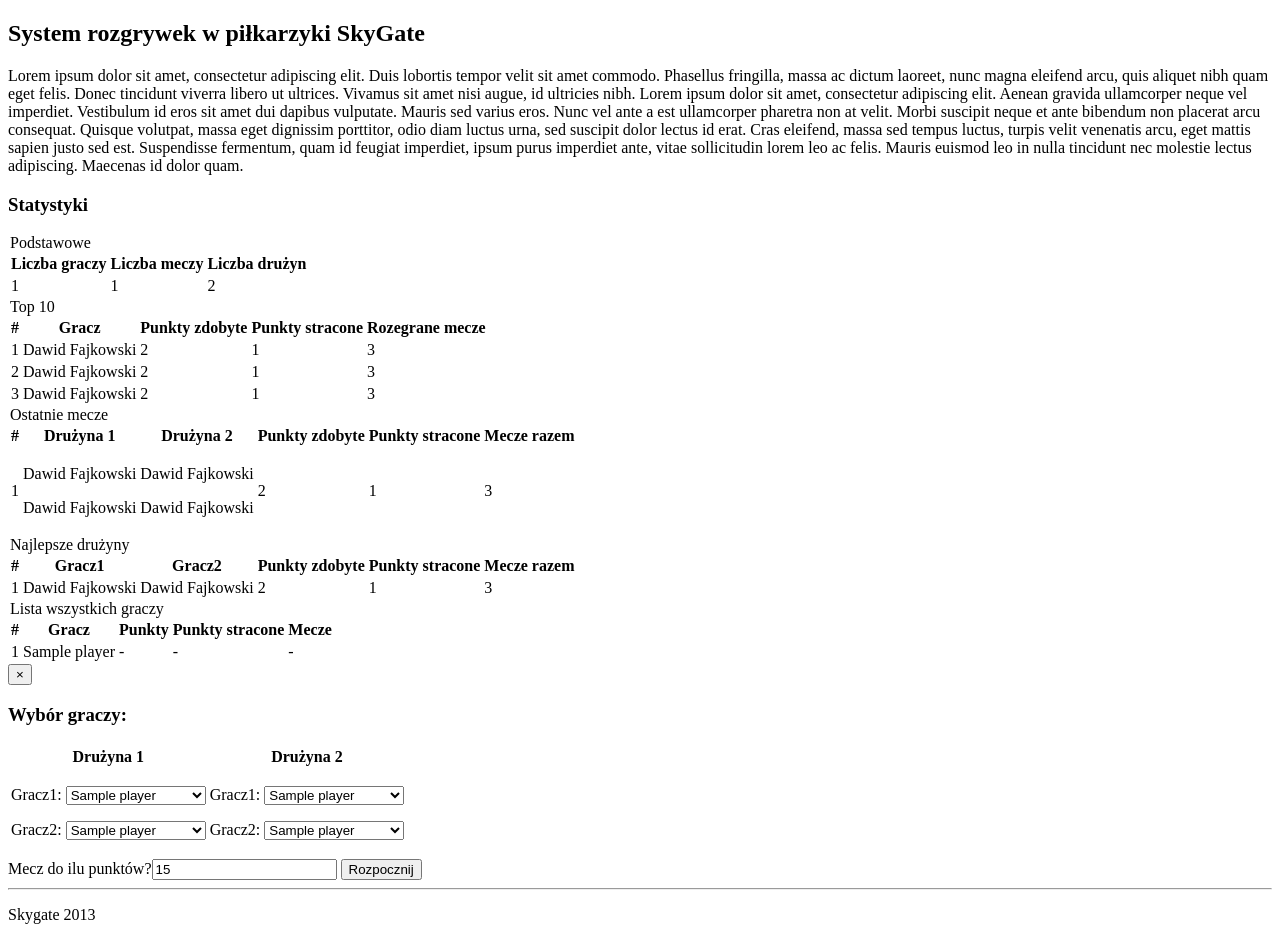
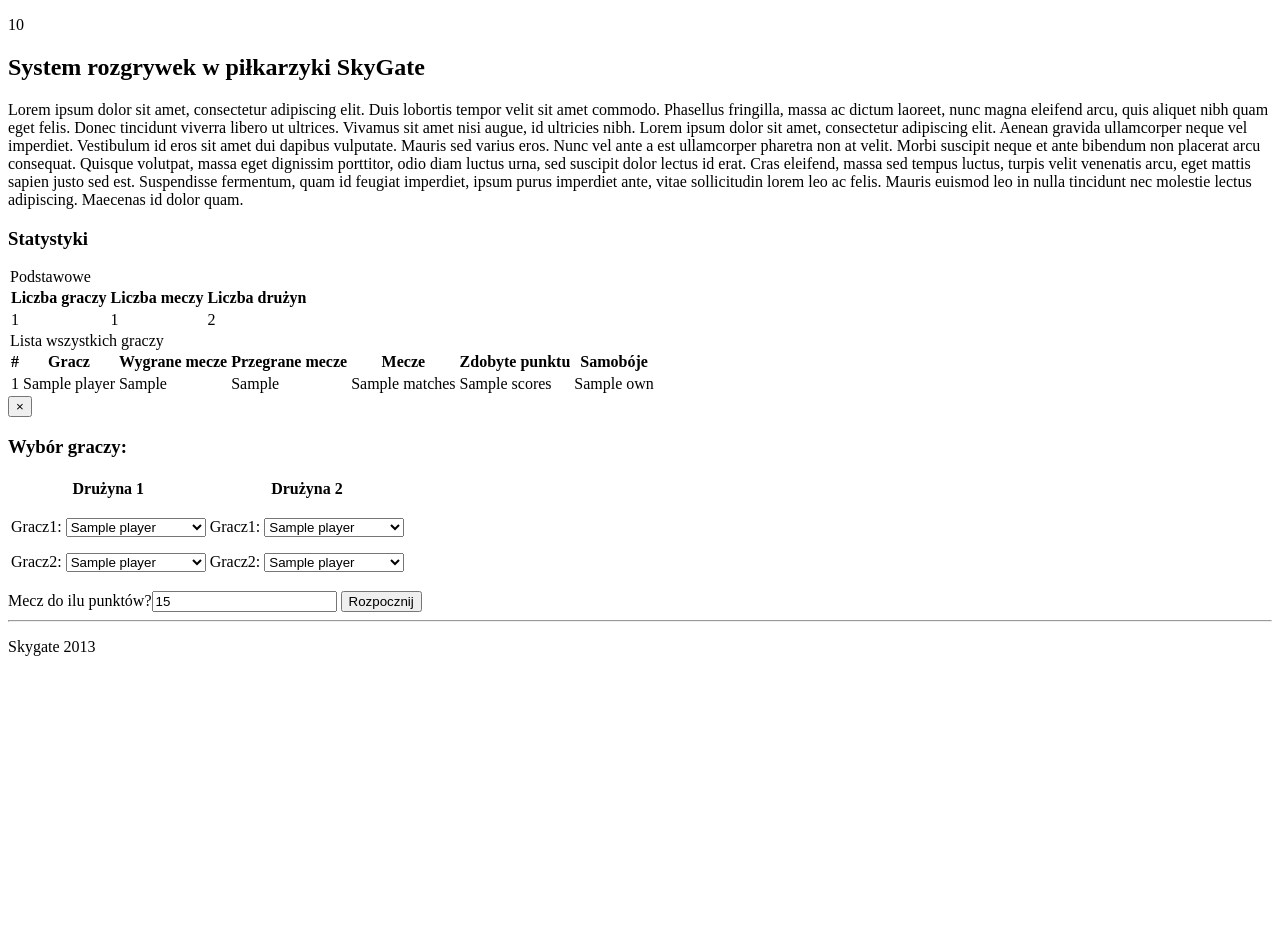
Before and after one commit to przeor/SkySoccer, a Python web app: template skysoccer/templates/index2_base.html in a window 1280 px wide. Shown: the part 213-1153 px from the top of the page. After the commit the page ends 869 px from the top, so only its background shows below. Run offline with Jinja, Linux system fonts and the light colour scheme; the template is opened without the code that fills it: most values are stand-ins (such as "Sample title", 1, 10 or a date in 2020).

Commit message:
added working statistics - db queries

```diff
--- a/skysoccer/templates/index2_child.html
+++ b/skysoccer/templates/index2_child.html
@@ -1,6 +1,7 @@
 {% extends "index2.html" %}
 {% block title %}Strona główna{% endblock %}
 {% block plot %}
+{{temp}}
     <h2>System rozgrywek w piłkarzyki SkyGate</h2>
     <p>Lorem ipsum dolor sit amet, consectetur adipiscing elit. Duis lobortis tempor velit sit amet commodo. Phasellus fringilla, massa ac dictum laoreet, nunc magna eleifend arcu, quis aliquet nibh quam eget felis. Donec tincidunt viverra libero ut ultrices. Vivamus sit amet nisi augue, id ultricies nibh. Lorem ipsum dolor sit amet, consectetur adipiscing elit. Aenean gravida ullamcorper neque vel imperdiet. Vestibulum id eros sit amet dui dapibus vulputate. Mauris sed varius eros. Nunc vel ante a est ullamcorper pharetra non at velit. Morbi suscipit neque et ante bibendum non placerat arcu consequat. Quisque volutpat, massa eget dignissim porttitor, odio diam luctus urna, sed suscipit dolor lectus id erat. Cras eleifend, massa sed tempus luctus, turpis velit venenatis arcu, eget mattis sapien justo sed est. Suspendisse fermentum, quam id feugiat imperdiet, ipsum purus imperdiet ante, vitae sollicitudin lorem leo ac felis. Mauris euismod leo in nulla tincidunt nec molestie lectus adipiscing. Maecenas id dolor quam.</p>
 {% endblock %}
@@ -25,99 +26,17 @@
     </table>
 
     <!-- ##################################################### -->
-    <legend>Top 10</legend>
-    <table class="table">
-      <thead>
-        <tr>
-          <th>#</th>
-          <th>Gracz</th>
-          <th>Punkty zdobyte</th>
-          <th>Punkty stracone</th>
-          <th>Rozegrane mecze</th>
-        </tr>
-      </thead>
-      <tbody>
-        <tr>
-          <td>1</td>
-          <td>Dawid Fajkowski</td>
-          <td>2</td>
-          <td>1</td>
-          <td>3</td>
-        </tr>
-        <tr>
-          <td>2</td>
-          <td>Dawid Fajkowski</td>
-          <td>2</td>
-          <td>1</td>
-          <td>3</td>
-        </tr>
-        <tr>
-          <td>3</td>
-          <td>Dawid Fajkowski</td>
-          <td>2</td>
-          <td>1</td>
-          <td>3</td>
-        </tr>
-      </tbody>
-    </table>
-    <!-- ##################################################### -->
-    <legend>Ostatnie mecze</legend>
-    <table class="table">
-      <thead>
-        <tr>
-          <th>#</th>
-          <th>Drużyna 1</th>
-          <th>Drużyna 2</th>
-          <th>Punkty zdobyte</th>
-          <th>Punkty stracone</th>
-          <th>Mecze razem</th>
-        </tr>
-      </thead>
-      <tbody>
-        <tr>
-          <td>1</td>
-          <td><p>Dawid Fajkowski</p><p>Dawid Fajkowski</p></td>
-          <td><p>Dawid Fajkowski</p><p>Dawid Fajkowski</p></td>
-          <td>2</td>
-          <td>1</td>
-          <td>3</td>
-        </tr>
-      </tbody>
-    </table>
-    <!-- ##################################################### -->
-    <legend>Najlepsze drużyny</legend>
-    <table class="table">
-      <thead>
-        <tr>
-          <th>#</th>
-          <th>Gracz1</th>
-          <th>Gracz2</th>
-          <th>Punkty zdobyte</th>
-          <th>Punkty stracone</th>
-          <th>Mecze razem</th>
-        </tr>
-      </thead>
-      <tbody>
-        <tr>
-          <td>1</td>
-          <td>Dawid Fajkowski</td>
-          <td>Dawid Fajkowski</td>
-          <td>2</td>
-          <td>1</td>
-          <td>3</td>
-        </tr>
-      </tbody>
-    </table>
-    <!-- ##################################################### -->
     <legend>Lista wszystkich graczy</legend>
     <table class="table">
       <thead>
         <tr>
           <th>#</th>
           <th>Gracz</th>
-          <th>Punkty</th>
-          <th>Punkty stracone</th>
+          <th>Wygrane mecze</th>
+          <th>Przegrane mecze</th>
           <th>Mecze</th>
+          <th>Zdobyte punktu</th>
+          <th>Samobóje</th>
         </tr>
       </thead>
       <tbody>
@@ -125,10 +44,12 @@
           {% for player in players %}
             <tr>
               <td>{{loop.index}}</td>
-              <td>{{player}}</td>
-              <td>-</td>
-              <td>-</td>
-              <td>-</td>
+              <td>{{player.name}}</td>
+              <td>{{player.win_matches}}</td>
+              <td>{{player.defeat_matches}}</td>
+              <td>{{player.matches}}</td>
+              <td>{{player.scores}}</td>
+              <td>{{player.own}}</td>
             </tr>
           {% endfor %}
         {% endif %}
@@ -155,18 +76,18 @@
             <tr>
               <td>
                 <p>Gracz1: <select id='select_player' name='d1g1'>
-                          {% for player in players %}<option>{{player}}</option>{% endfor %}
+                          {% for player in players %}<option>{{player.name}}</option>{% endfor %}
                         </select> </p>
                 <p>Gracz2: <select id='select_player' name='d1g2'>
-                          {% for player in players %}<option>{{player}}</option>{% endfor %}
+                          {% for player in players %}<option>{{player.name}}</option>{% endfor %}
                         </select></p>
               </td>
               <td>
                 <p>Gracz1: <select id='select_player' name='d2g1'>
-                          {% for player in players %}<option>{{player}}</option>{% endfor %}
+                          {% for player in players %}<option>{{player.name}}</option>{% endfor %}
                         </select> </p>
                 <p>Gracz2: <select id='select_player' name='d2g2'>
-                          {% for player in players %}<option>{{player}}</option>{% endfor %}
+                          {% for player in players %}<option>{{player.name}}</option>{% endfor %}
                         </select></p>
               </td>
             </tr>
```
Also changed, not shown: skysoccer/controllers/gamepage.py (+10 -12 lines), skysoccer/controllers/homepage.py (+15 -1 lines), skysoccer/models/match.py (+24 -3 lines), skysoccer/models/user.py (+5 -4 lines), skysoccer/test/index.py (+4 -3 lines).
